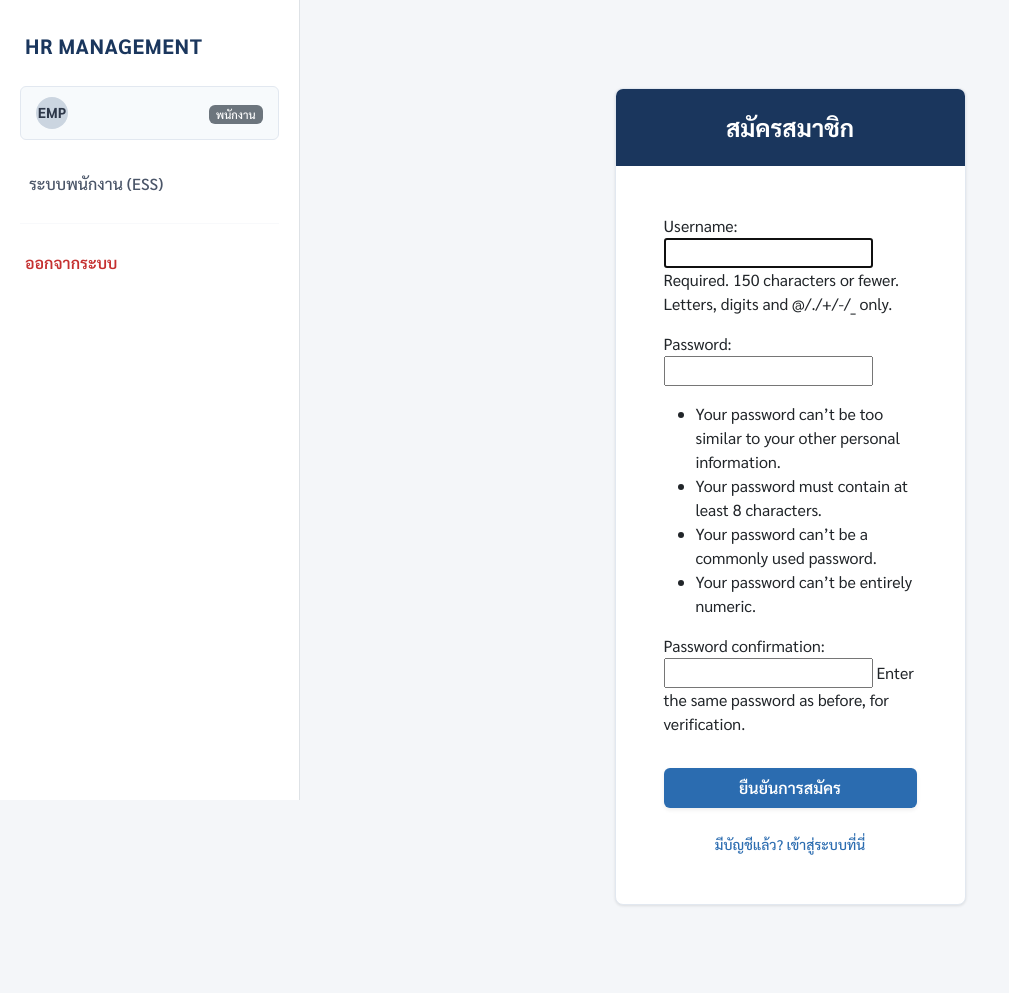
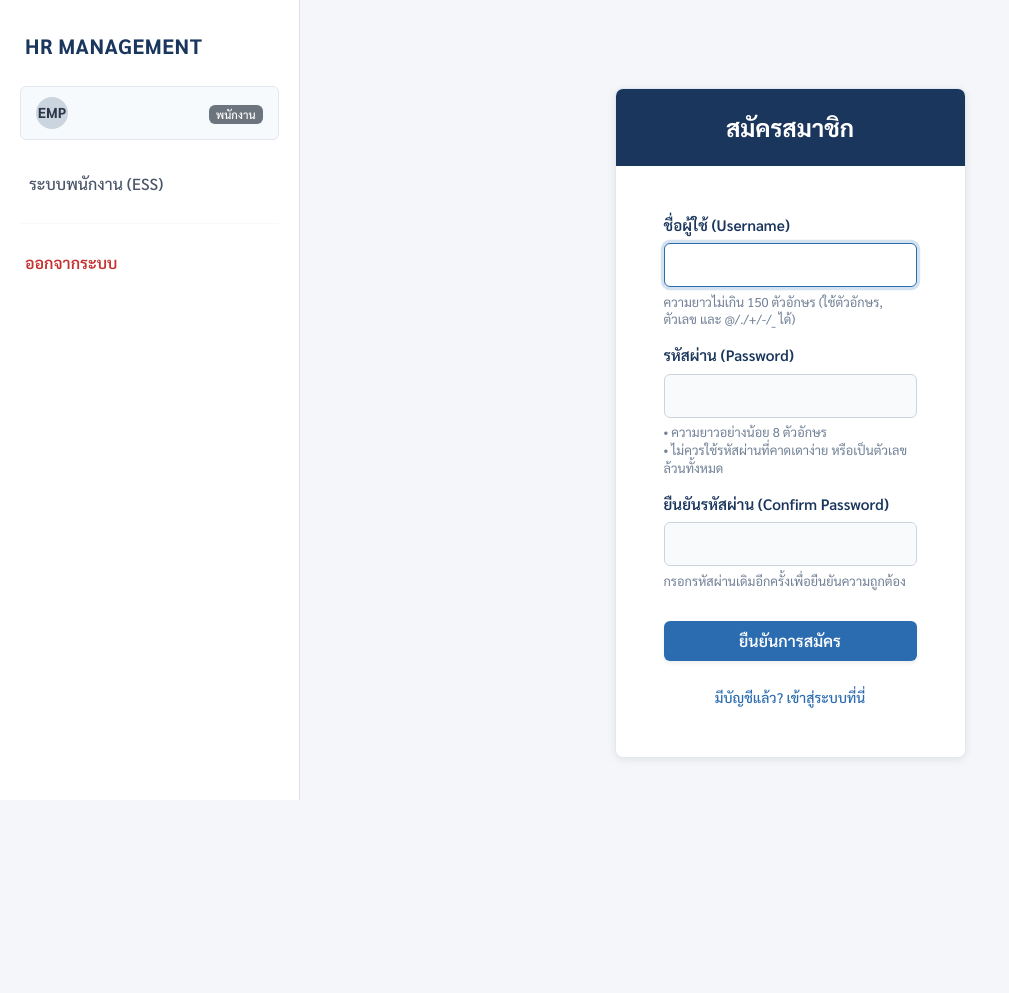
Before and after one commit to phadseuxbswy/employee-project, a Django app: page /register/ in a window 1280 px wide. Shown: the whole page, without its empty margins (0-1009 px from the left). After the commit the page ends 800 px from the top, so only its background shows below. Run offline with Django 5.2, Linux system fonts and the light colour scheme.

Commit message:
Update report and frontend files

```diff
--- a/templates/register.html
+++ b/templates/register.html
@@ -12,7 +12,7 @@
     /* ปรับขอบการ์ดให้เรียบหรูทางการ */
     .card-custom {
         border-radius: 0.5rem;
-        box-shadow: 0 1px 3px rgba(0,0,0,0.1);
+        box-shadow: 0 2px 8px rgba(0,0,0,0.08);
         border: 1px solid #E2E8F0;
         background-color: #fff;
         overflow: hidden;
@@ -31,16 +31,38 @@
         color: #fff;
     }
 
-    /* ปรับแต่งช่องกรอกข้อมูลในฟอร์มให้ดูมาตรฐานองค์กร */
-    .form-control {
-        border-radius: 4px;
+    /* 🌟 บังคับให้ช่อง Input ที่ Django สร้างขึ้น กว้าง 100% และสวยงามเหมือน .form-control */
+    .register-form-group label {
+        display: block;
+        font-weight: 600;
+        color: #1A365D;
+        margin-bottom: 0.4rem;
+        font-size: 0.95rem;
+    }
+    .register-form-group input[type="text"],
+    .register-form-group input[type="password"],
+    .register-form-group input[type="email"] {
+        width: 100%;
+        border-radius: 6px;
         padding: 0.6rem 0.85rem;
         border: 1px solid #CBD5E0;
         font-size: 0.95rem;
+        background-color: #F8FAFC;
+        transition: all 0.2s ease;
     }
-    .form-control:focus {
+    .register-form-group input:focus {
+        outline: none;
+        background-color: #ffffff;
         border-color: #2B6CB0;
-        box-shadow: 0 0 0 0.2rem rgba(43, 108, 176, 0.25);
+        box-shadow: 0 0 0 0.2rem rgba(43, 108, 176, 0.2);
+    }
+
+    /* ข้อความคำแนะนำใต้ช่องกรอก */
+    .form-help-text {
+        font-size: 0.8rem;
+        color: #718096;
+        margin-top: 0.35rem;
+        line-height: 1.4;
     }
 
     /* ลิงก์ไปหน้าเข้าสู่ระบบ */
@@ -59,8 +81,11 @@
     ul.errorlist {
         color: #C53030;
         font-size: 0.85rem;
-        padding-left: 1.2rem;
-        margin-bottom: 0.5rem;
+        list-style: none;
+        padding-left: 0;
+        margin-top: 0.35rem;
+        margin-bottom: 0;
+        font-weight: 500;
     }
 </style>
 
@@ -74,16 +99,49 @@
                 </div>
 
                 <div class="card-body p-4 p-md-5">
-                    <form method="POST">
+                    <form method="POST" novalidate>
                         {% csrf_token %}
 
-                        <!-- เรนเดอร์ฟอร์ม -->
-                        <div class="mb-3">
-                            {{ form.as_p }}
+                        <!-- แสดง Error รวมของฟอร์ม (ถ้ามี) -->
+                        {% if form.non_field_errors %}
+                            <div class="alert alert-danger py-2 small mb-3">
+                                {{ form.non_field_errors }}
+                            </div>
+                        {% endif %}
+
+                        <!-- 1. ช่องกรอกชื่อผู้ใช้ -->
+                        <div class="mb-3 register-form-group">
+                            <label for="{{ form.username.id_for_label }}">ชื่อผู้ใช้ (Username)</label>
+                            {{ form.username }}
+                            {{ form.username.errors }}
+                            <div class="form-help-text">
+                                ความยาวไม่เกิน 150 ตัวอักษร (ใช้ตัวอักษร, ตัวเลข และ @/./+/-/_ ได้)
+                            </div>
+                        </div>
+
+                        <!-- 2. ช่องกรอกรหัสผ่าน -->
+                        <div class="mb-3 register-form-group">
+                            <label for="{{ form.password1.id_for_label }}">รหัสผ่าน (Password)</label>
+                            {{ form.password1 }}
+                            {{ form.password1.errors }}
+                            <div class="form-help-text">
+                                • ความยาวอย่างน้อย 8 ตัวอักษร<br>
+                                • ไม่ควรใช้รหัสผ่านที่คาดเดาง่าย หรือเป็นตัวเลขล้วนทั้งหมด
+                            </div>
+                        </div>
+
+                        <!-- 3. ช่องยืนยันรหัสผ่าน -->
+                        <div class="mb-4 register-form-group">
+                            <label for="{{ form.password2.id_for_label }}">ยืนยันรหัสผ่าน (Confirm Password)</label>
+                            {{ form.password2 }}
+                            {{ form.password2.errors }}
+                            <div class="form-help-text">
+                                กรอกรหัสผ่านเดิมอีกครั้งเพื่อยืนยันความถูกต้อง
+                            </div>
                         </div>
 
                         <!-- ปุ่มยืนยันการสมัครสีน้ำเงิน -->
-                        <button type="submit" class="btn btn-primary-corporate w-100 py-2 rounded-2 mt-3 shadow-sm">
+                        <button type="submit" class="btn btn-primary-corporate w-100 py-2 rounded-2 mt-2 shadow-sm">
                             ยืนยันการสมัคร
                         </button>
                     </form>
```
Also changed, not shown: db.sqlite3.
